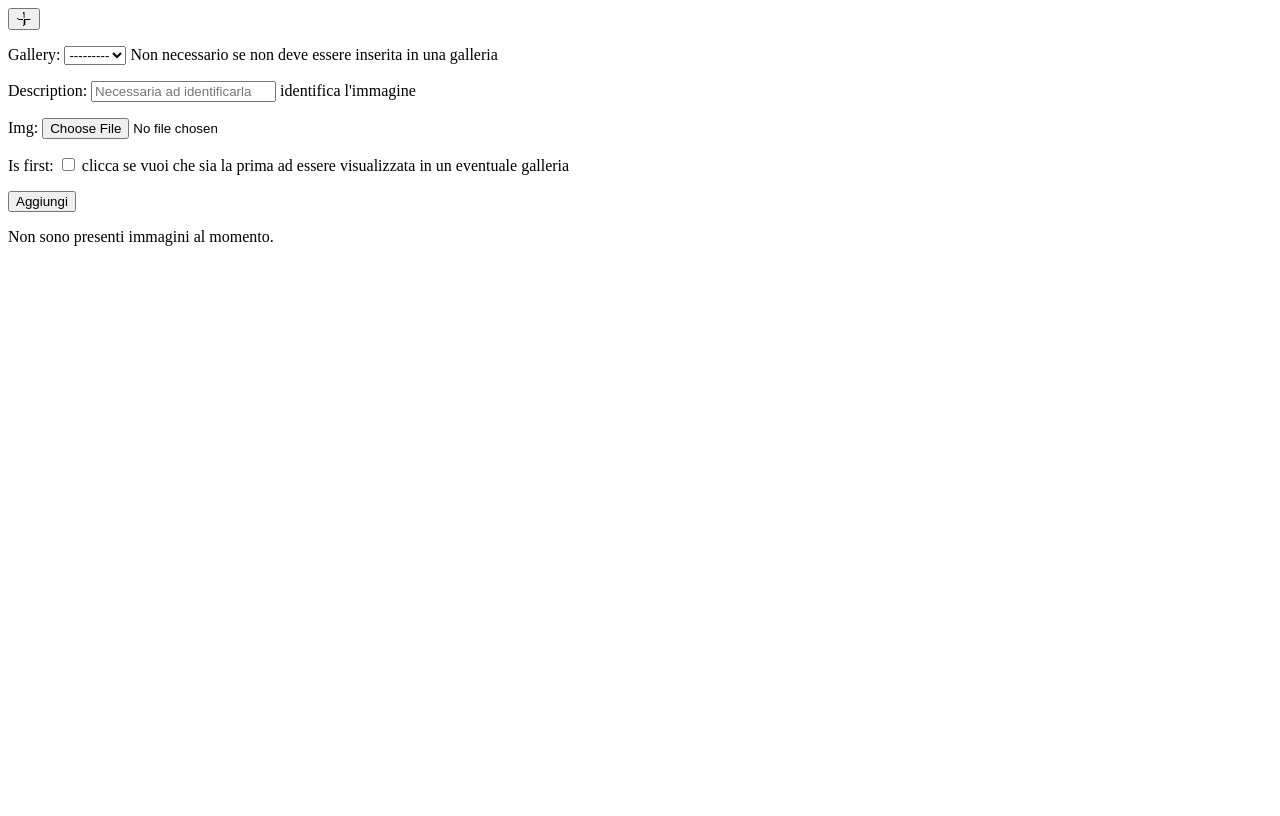
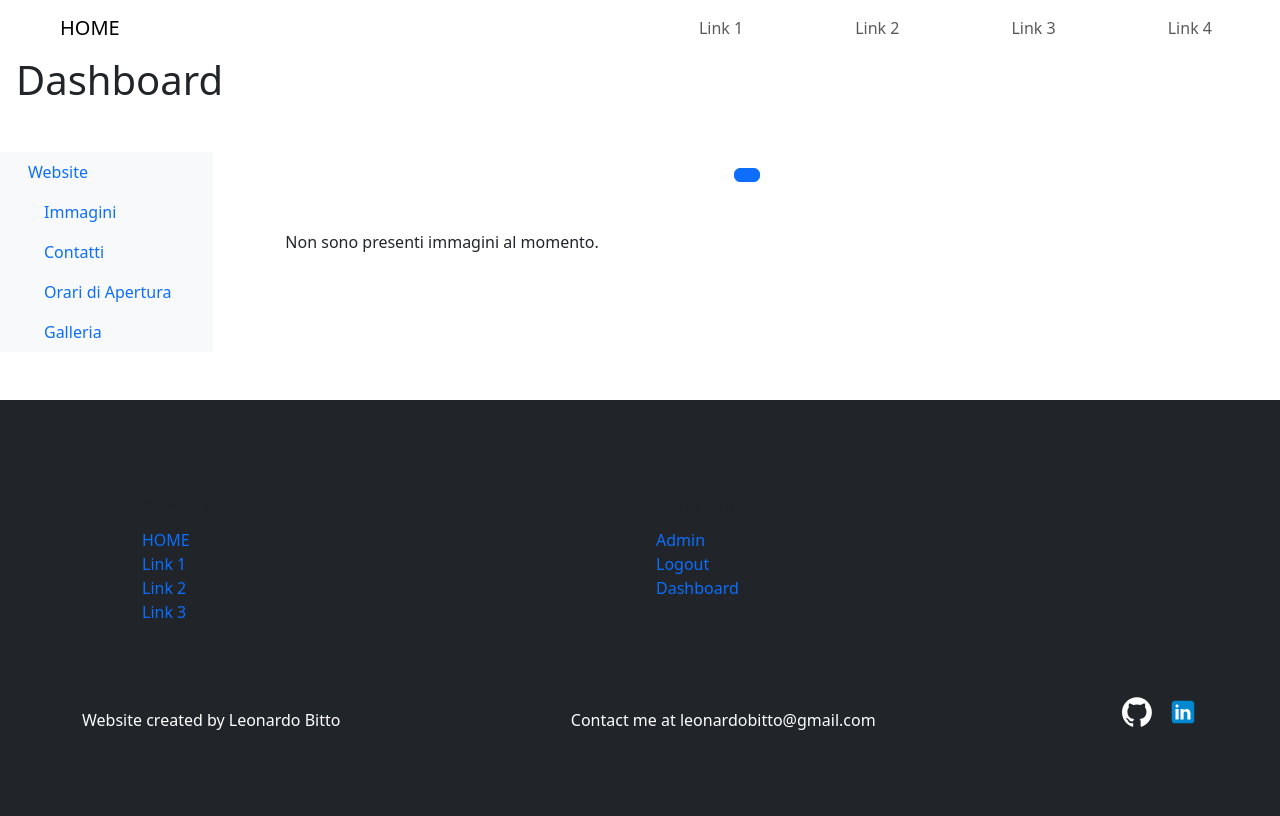
Before and after one commit to leoBitto/DjangoForge, a Django app: page /dashboard/image/ in a window 1280 px wide. Before the commit the page ends 246 px from the top, so only its background shows below. Run offline with Django 4.2, Linux system fonts and the light colour scheme; the visitor is signed in with stand-in values (Sample User, id 1); data that the repository does not hold is empty; some libraries are stand-ins or nearby versions.

Commit message:
modified dashboard to NOT use htmx... sadly..

```diff
--- a/src/website/templates/website/base.html
+++ b/src/website/templates/website/base.html
@@ -37,6 +37,20 @@
     <body>
     {% include 'website/navbar.html' %}
 
+    <!-- modal for messages -->
+    {% if messages %}
+        <div class="alert alert-info alert-dismissible fade show" role="alert">
+            {% for message in messages %}
+                {{ message }}
+                {% if not forloop.last %}<br>{% endif %}
+            {% endfor %}
+            <button type="button" class="close" data-dismiss="alert" aria-label="Close">
+                <span aria-hidden="true">&times;</span>
+            </button>
+        </div>
+    {% endif %}
+
+
     {% block content %}
 
     {% endblock content %}
@@ -45,6 +59,6 @@
     {% include 'website/footer.html' %}
 
 
-        <script src="https://cdn.datatables.net/1.13.6/js/jquery.dataTables.js"></script>
+    <script src="https://cdn.datatables.net/1.13.6/js/jquery.dataTables.js"></script>
     </body>
 </html>
--- a/src/website/templates/website/dashboard/dashboard.html
+++ b/src/website/templates/website/dashboard/dashboard.html
@@ -16,16 +16,16 @@
               <div class="collapse show" id="menuAccordion">
                 <ul class="nav flex-column ms-3">
                   <li class="nav-item">
-                      <a class="nav-link" hx-target="#main-content" hx-swap="innerHTML" hx-trigger="click" hx-get="{% url 'website:image_page' %}" >Immagini</a>
+                      <a class="nav-link" href="{% url 'website:image_page' %}" >Immagini</a>
                   </li>
                   <li class="nav-item">
-                      <a class="nav-link" hx-target="#main-content" hx-swap="innerHTML" hx-trigger="click" hx-get="{% url 'website:contact_page' %}">Contatti</a>
+                      <a class="nav-link" href="{% url 'website:contact_page' %}">Contatti</a>
                   </li>
                   <li class="nav-item">
-                      <a class="nav-link" hx-target="#main-content" hx-swap="innerHTML" hx-trigger="click" hx-get="{% url 'website:opening_hours_page' %}">Orari di Apertura</a>
+                      <a class="nav-link" href="{% url 'website:opening_hours_page' %}">Orari di Apertura</a>
                   </li>
                   <li class="nav-item">
-                      <a class="nav-link" hx-target="#main-content" hx-swap="innerHTML" hx-trigger="click" hx-get="{% url 'website:gallery_page' %}">Galleria</a>
+                      <a class="nav-link" href="{% url 'website:gallery_page' %}">Galleria</a>
                   </li>
                 </ul>
               </div>
@@ -48,7 +48,8 @@
               ms-sm-auto
               col-lg-10
               px-md-4">
-
+          {% block manager %}
+          {% endblock manager %}
       </main>
     </div>
   </div>
--- a/src/website/templates/website/dashboard/image_page.html
+++ b/src/website/templates/website/dashboard/image_page.html
@@ -1,15 +1,16 @@
+{% extends "website/dashboard/dashboard.html" %}
+{% load static %}
+{% block manager %}
+
 <div class="d-flex flex-column justify-content-center align-items-center">
     <!-- Button per aprire il form -->
     <button class="btn btn-primary mt-3" type="button" data-bs-toggle="collapse" data-bs-target="#addImageForm" aria-expanded="false" aria-controls="addImageForm">
-        <svg xmlns="http://www.w3.org/2000/svg" width="16" height="16" fill="currentColor" class="bi bi-plus" viewBox="0 0 16 16">
-        <path d="M8 1a.5.5 0 0 1 .5.5V7h5.5a.5.5 0 0 1 0 1H8V14.5a.5.5 0 0 1-1 0V8H1.5a.5.5 0 0 1 0-1H7V1.5A.5.5 0 0 1 7.5 1zm0 1.8a.7.7 0 0 0-.7.7V7H2.8a.7.7 0 0 0-.7.7v.6a.7.7 0 0 0 .7.7h4.5v4.5a.7.7 0 0 0 .7.7h.6a.7.7 0 0 0 .7-.7V9h4.5a.7.7 0 0 0 .7-.7v-.6a.7.7 0 0 0-.7-.7H8V2.5a.7.7 0 0 0-.7-.7z"/>
-        </svg>
+        <i class="fa-solid fa-plus"></i>
     </button>
 
-
-    <!-- Form per l'aggiunta di un'immagine (nascosto per default) -->
+    <!-- Nel tuo template 'website/dashboard/image_page.html' -->
     <div class="collapse mt-3" id="addImageForm">
-        <form action="{% url 'website:add_image' %}" hx-target="#main-content" method="post" enctype="multipart/form-data">
+        <form action="{% url 'website:add_image' %}" method="post" enctype="multipart/form-data">
             {% csrf_token add_image_csrf_token %}
             {{ form.as_p }}
             <button type="submit" class="btn btn-primary">Aggiungi</button>
@@ -20,7 +21,7 @@
     <div id="image-list" class="col-12 p-5 ">
         {% if images %}
             <h2> Lista delle immagini </h2>
-            <ul class="list-unstyled">
+            <ul  class="list-unstyled">
                 {% for image in images %}
                     <li class="mb-4 p-3">
                         <div class="d-flex">
@@ -31,7 +32,7 @@
                             <!-- Dettagli e form a destra -->
                             <div class="col-md-6">
                                 <div>
-                                    <p> Nome: {{ image.description }}</p>
+                                    <p>Nome: {{ image.description }}</p>
                                     <p>Galleria: {{ image.gallery }}</p>
                                 </div>
                                 <form action="{% url 'website:delete_image' image.id %}" method="post" style="display: inline;">
@@ -47,7 +48,7 @@
             <p>Non sono presenti immagini al momento.</p>
         {% endif %}
     </div>
+</div>
 
 
-
-</div>
+{% endblock manager %}
--- a/src/website/views.py
+++ b/src/website/views.py
@@ -1,4 +1,6 @@
 from django.shortcuts import render, redirect, get_object_or_404
+from django.template.loader import render_to_string
+from django.http import HttpResponse
 from django.contrib.auth.decorators import login_required
 from .models import Image, Contact, Opening_hour, Gallery
 from .forms import ImageForm, ContactForm, OpeningHourForm, GalleryForm
@@ -37,15 +39,15 @@ def image_page(request):
 
 @login_required
 def add_image(request):
-    print(request)
     if request.method == 'POST':
         form = ImageForm(request.POST, request.FILES)
         if form.is_valid():
             form.save()
             messages.success(request, 'Immagine aggiunta con successo.')
-            return redirect('website:dashboard')
+            return redirect('website:image_page')
         else:
             messages.error(request, 'Si è verificato un errore. Si prega di correggere il modulo.')
+            return render(request, 'website/dashboard/image_page.html', {'form': form})
     else:
         form = ImageForm()
 
@@ -58,8 +60,8 @@ def delete_image(request, image_id):
 
     # Elimina l'immagine
     image.delete()
-    messages.success(request, 'Immagine eliminata con successo.')
-    return redirect('website:dashboard')
+    return redirect('website:image_page')
+
 
 @login_required
 def gallery_page(request):
@@ -81,9 +83,10 @@ def add_gallery(request):
         if form.is_valid():
             form.save()
             messages.success(request, 'Galleria aggiunta con successo.')
-            return redirect('website:dashboard')
+            return redirect('website:gallery_page')
         else:
             messages.error(request, 'Si è verificato un errore. Si prega di correggere il modulo.')
+            return render(request, 'website/dashboard/gallery_page.html', {'form': form})
     else:
         form = ImageForm()
 
@@ -97,7 +100,7 @@ def delete_gallery(request, gallery_id):
     # Elimina l'immagine
     gallery.delete()
     messages.success(request, 'Galleria eliminata con successo.')
-    return redirect('website:dashboard')
+    return redirect('website:gallery_page')
 
 
 @login_required
@@ -121,6 +124,7 @@ def add_contact(request):
             return redirect('website:contact_page')
         else:
             messages.error(request, 'Si è verificato un errore. Si prega di correggere il modulo.')
+            return render(request, 'website/dashboard/contact_page.html', {'form': form})
     else:
         form = ContactForm()
 
@@ -130,8 +134,7 @@ def add_contact(request):
 def delete_contact(request, contact_id):
     contact = get_object_or_404(Contact, pk=contact_id)
     contact.delete()
-    messages.success(request, 'Contatto eliminato con successo.')
-    return redirect('website:dashboard')
+    return redirect('website:contact_page')
 
 
 @login_required
@@ -155,6 +158,7 @@ def add_opening_hour(request):
             return redirect('website:opening_hours_page')
         else:
             messages.error(request, 'Si è verificato un errore. Si prega di correggere il modulo.')
+            return render(request, 'website/dashboard/opening_hours_page.html', {'form': form})
     else:
         form = OpeningHourForm()
 
@@ -165,7 +169,7 @@ def delete_opening_hour(request, opening_hour_id):
     hours = get_object_or_404(Opening_hour, pk=opening_hour_id)
     hours.delete()
     messages.success(request, 'Orario eliminato con successo.')
-    return redirect('website:dashboard')
+    return redirect('website:opening_hours_page')
 
 
 
```
Also changed, not shown: src/website/templates/website/dashboard/contact_page.html (+5 -8 lines), src/website/templates/website/dashboard/gallery_page.html (+6 -4 lines), src/website/templates/website/dashboard/opening_hours_page.html (+6 -8 lines).
